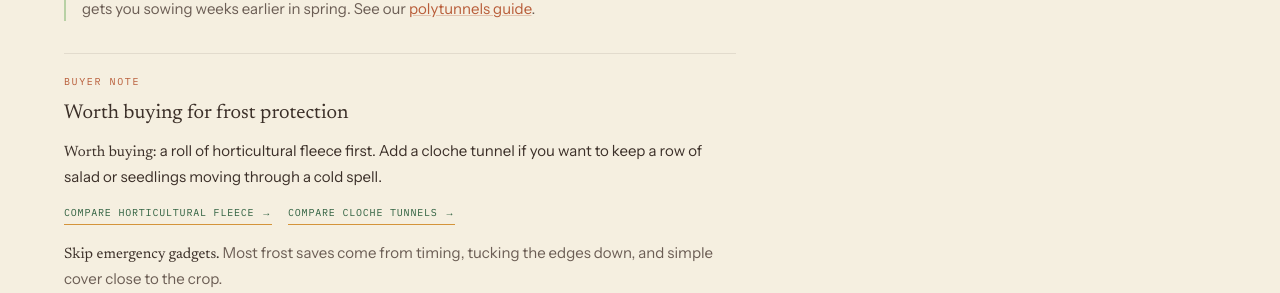
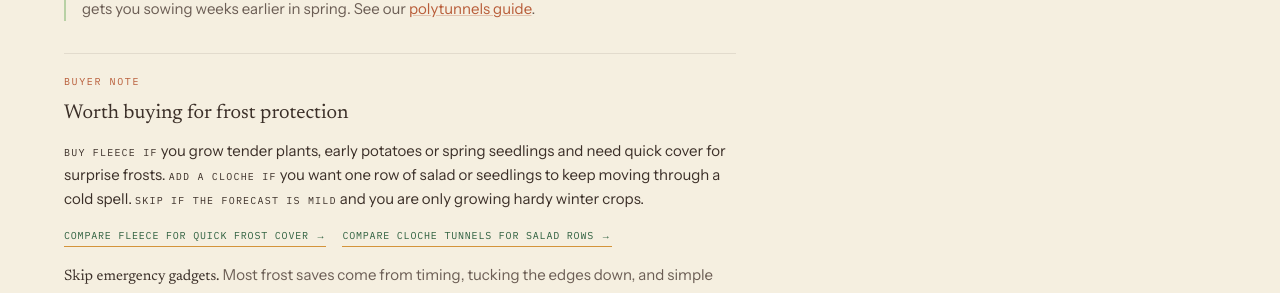
Before and after one commit to katecreates11/whattosow, a Next.js app: page /guides/protecting-vegetables-from-frost in a window 1280 px wide. Shown: the part 1472-1765 px from the top of the page. Built offline with nearby package versions, Linux system fonts and the light colour scheme; no server answers.

Commit message:
fix: sharpen frost protection buyer note

```diff
--- a/src/app/guides/protecting-vegetables-from-frost/page.tsx
+++ b/src/app/guides/protecting-vegetables-from-frost/page.tsx
@@ -19,15 +19,19 @@ function FrostBuyerNote() {
       </h3>
       <div className="space-y-4 text-[15px] leading-relaxed">
         <p className="text-earth">
-          <span className="font-serif">Worth buying:</span> a roll of horticultural fleece first. Add a cloche tunnel if
-          you want to keep a row of salad or seedlings moving through a cold spell.
+          <span className="font-mono text-[10px] uppercase tracking-[0.12em] text-earth">Buy fleece if</span>{" "}
+          you grow tender plants, early potatoes or spring seedlings and need quick cover for surprise frosts.{" "}
+          <span className="font-mono text-[10px] uppercase tracking-[0.12em] text-earth">Add a cloche if</span>{" "}
+          you want one row of salad or seedlings to keep moving through a cold spell.{" "}
+          <span className="font-mono text-[10px] uppercase tracking-[0.12em] text-earth">Skip if the forecast is mild</span>{" "}
+          and you are only growing hardy winter crops.
         </p>
         <div className="flex flex-col gap-2 sm:flex-row sm:gap-4">
           <AffiliateLink href={az("horticultural fleece plant frost protection")} product="horticultural fleece" type="gear" merchant="amazon-uk" position="frost-protection-fleece" className="font-mono text-[10px] uppercase tracking-[0.08em] text-allotment border-b border-amber pb-0.5 hover:text-allotment-dark transition-colors">
-            Compare horticultural fleece &rarr;
+            Compare fleece for quick frost cover &rarr;
           </AffiliateLink>
           <AffiliateLink href={az("garden cloche tunnel plant cover")} product="cloche tunnel" type="gear" merchant="amazon-uk" position="frost-protection-cloche" className="font-mono text-[10px] uppercase tracking-[0.08em] text-allotment border-b border-amber pb-0.5 hover:text-allotment-dark transition-colors">
-            Compare cloche tunnels &rarr;
+            Compare cloche tunnels for salad rows &rarr;
           </AffiliateLink>
         </div>
         <p className="text-earth-light">
```
Also changed, not shown: 1 other file (tests, documents, lock files or other folders).
